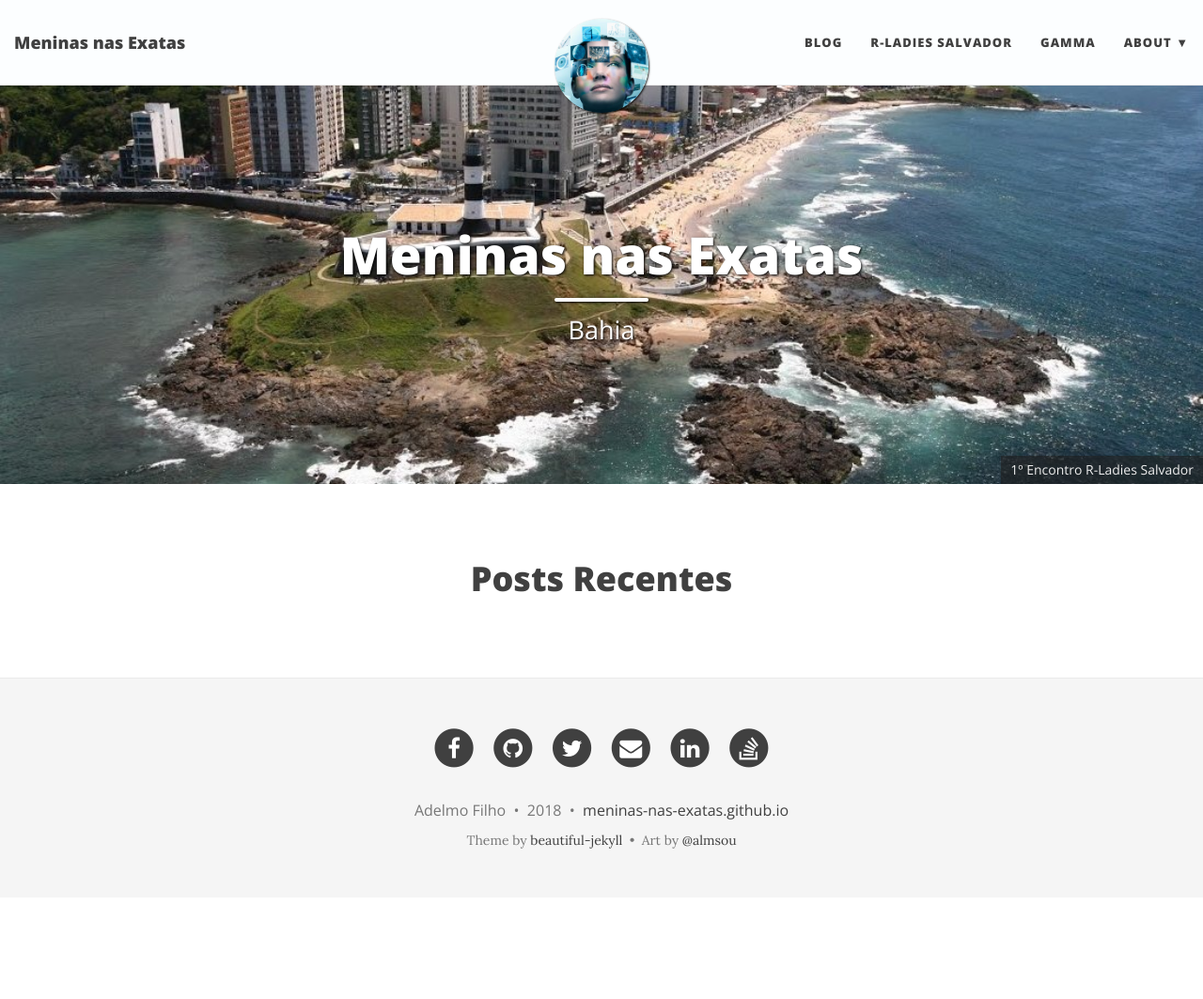
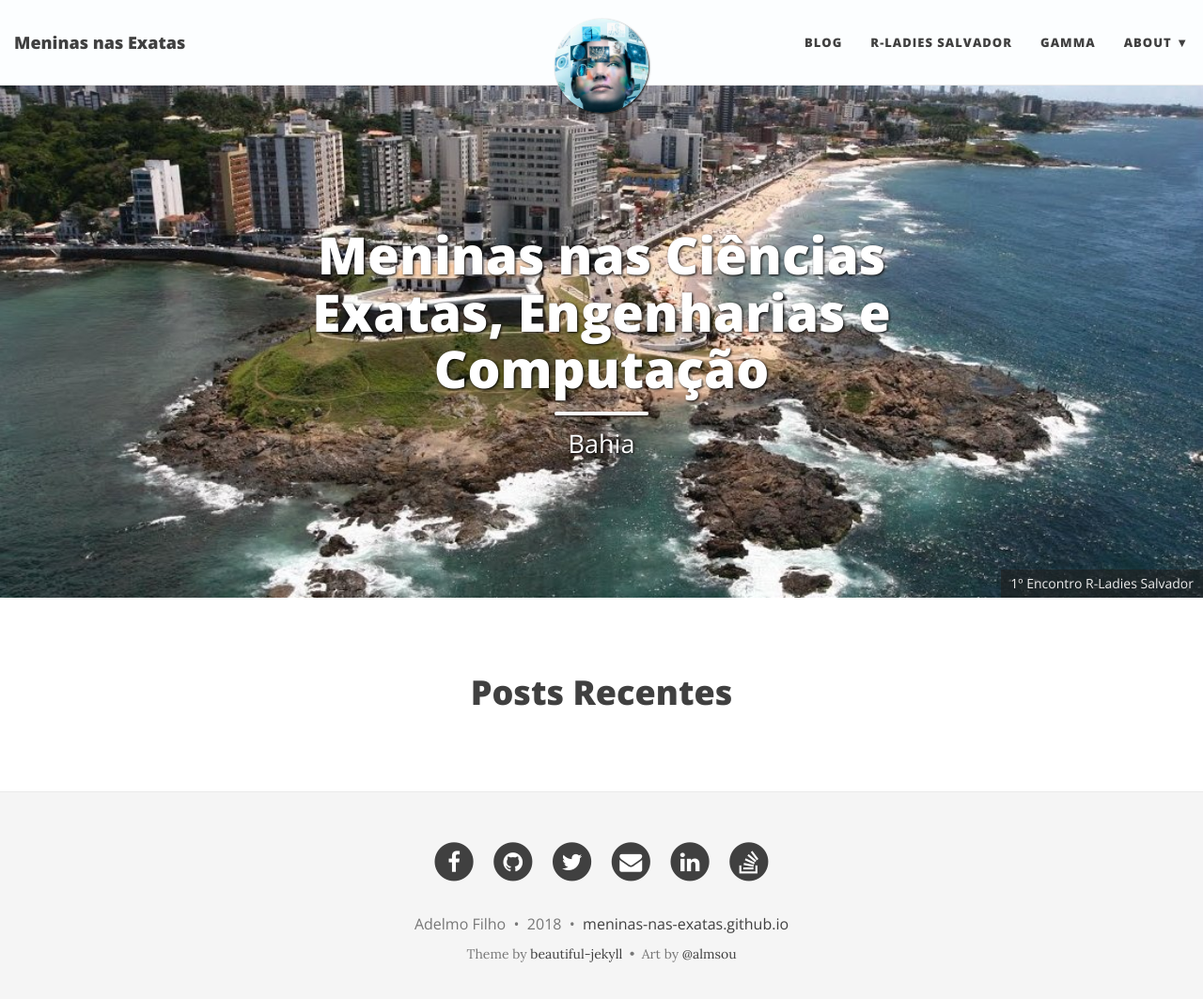
Before and after one commit to meninas-nas-exatas/meninas-nas-exatas.github.io, a Jekyll site: the page built from index.html, in a window 1280 px wide and 1076 px high. Shown: the top 1063 px of the window at 94% size. Built offline with Jekyll 4.4.1, drawn with Linux system fonts in a browser that asks for light colours; nearby versions of some CDN libraries; the list of posts is cut into pages by our own code.

Commit message:
new big img

```diff
--- a/index.html
+++ b/index.html
@@ -1,11 +1,12 @@
 ---
 layout: page
-title: Meninas nas Exatas
+title: Meninas nas Ciências Exatas, Engenharias e Computação
 subtitle: Bahia
 use-site-title: true
 bigimg:
   - "/img/big-imgs/hqdefault2.jpg" : "Salvador, Bahia"
   - "/img/big-imgs/600_474690209.jpeg" : "1º Encontro R-Ladies Salvador"
+  - "/img/big-imgs/DtX5Z0AWoAAl8x1.jpg:large.jpeg" : "1º Encontro R-Ladies Salvador"
 ---
 
 <br>
```
Also changed, not shown: img/big-imgs/600_474690209.jpeg, img/big-imgs/DtX5Z0AWoAAl8x1.jpg:large.jpeg (added).
